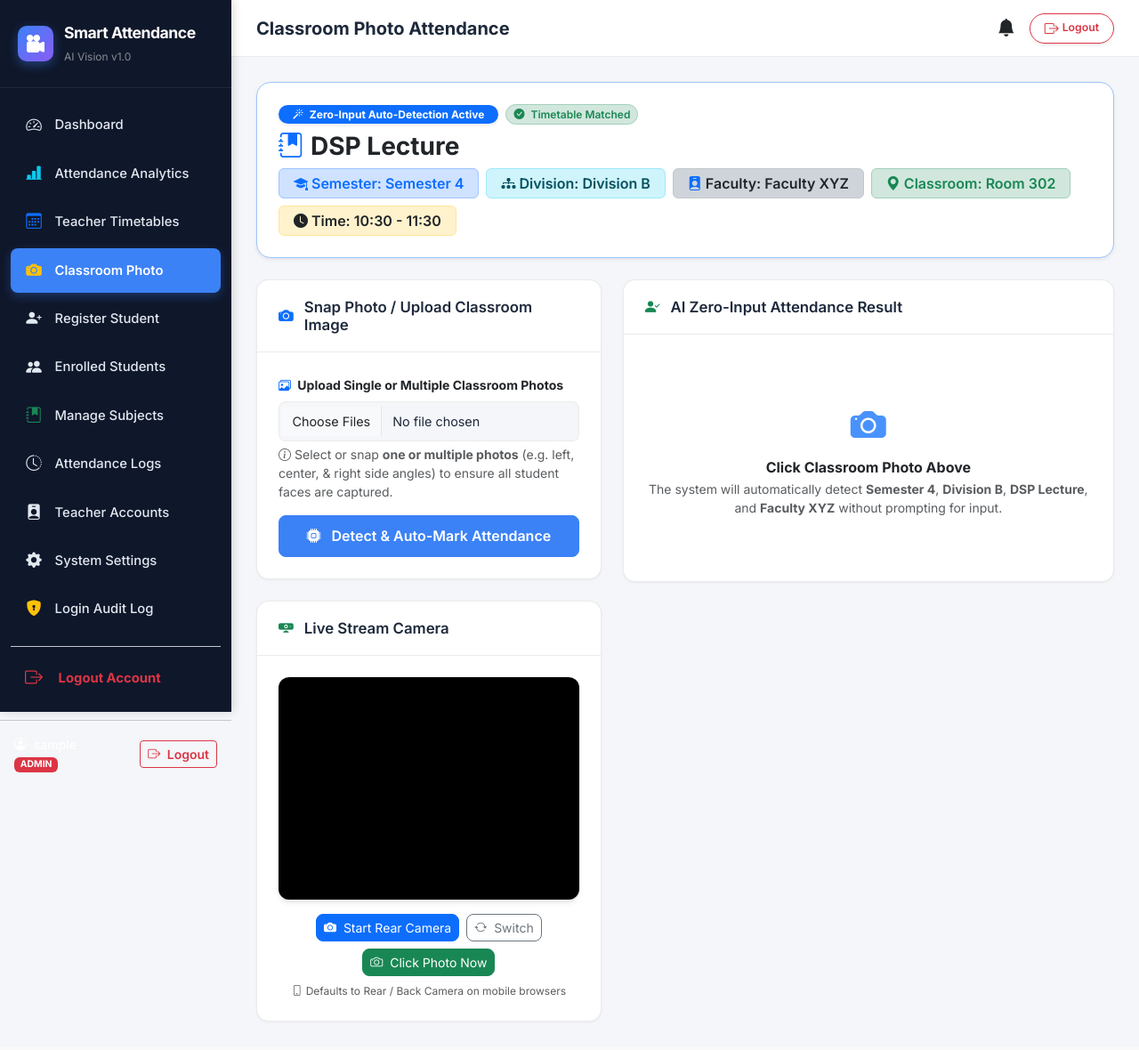
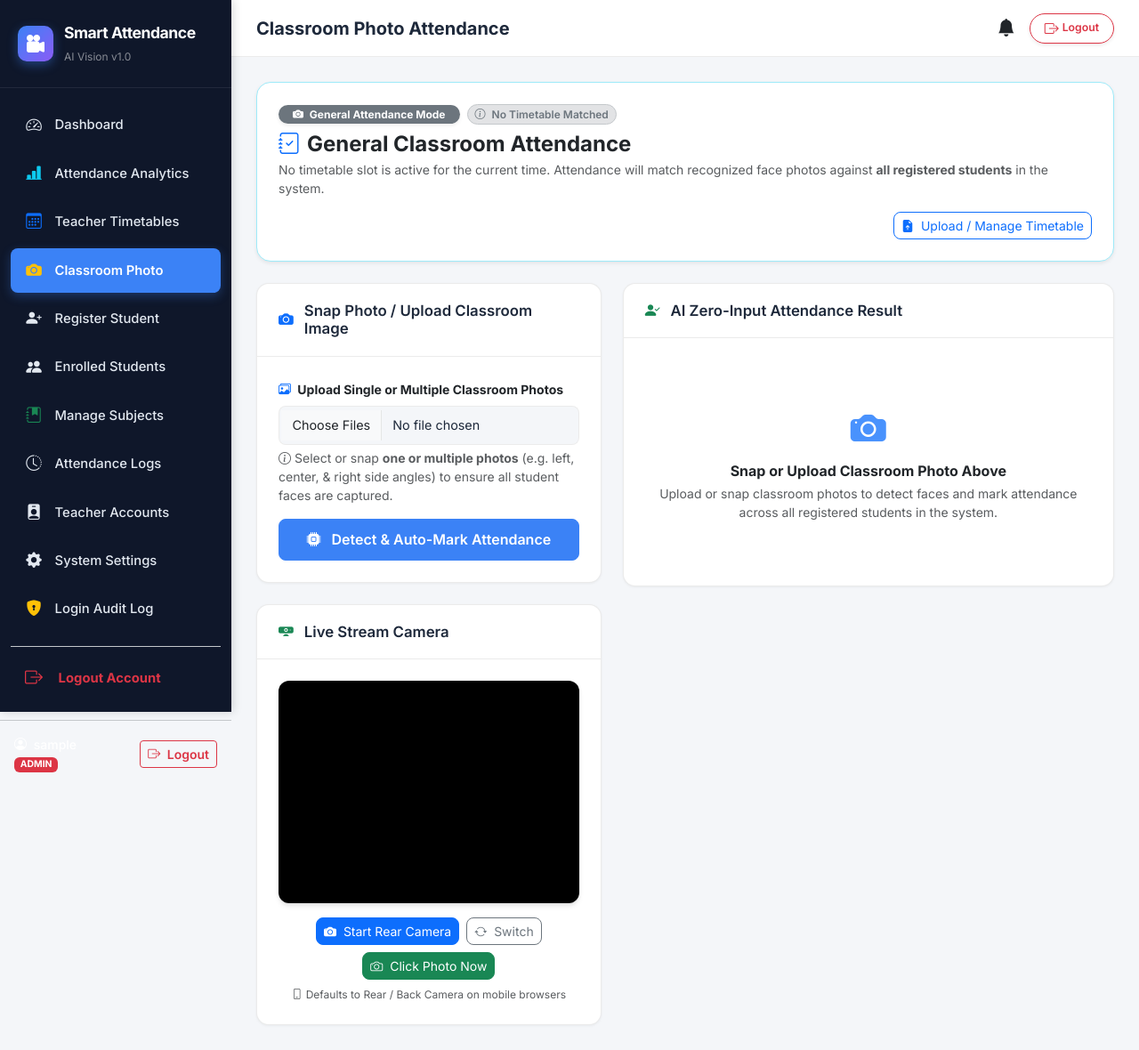
Before and after one commit to dp500518-alt/AI-attendance-, a Flask app: page /classroom in a window 1280 px wide. Shown: the whole page at 89% size. Before the commit the page ends 1149 px from the top, so only its background shows below. Run offline with Flask 3, Linux system fonts and the light colour scheme; the visitor is signed in with stand-in values (Sample User, id 1); data comes from the database, SQL or seed files in the repository; data that the repository does not hold is empty; some libraries are stand-ins or nearby versions.

Commit message:
fix: remove hardcoded fallback timetable data when no timetable is uploaded or matched

```diff
--- a/templates/classroom.html
+++ b/templates/classroom.html
@@ -4,7 +4,8 @@
 
 {% block content %}
 
-<!-- Zero-Input Live AI Context Banner (High-Contrast Light Mode Native) -->
+{% if active_slot %}
+<!-- Zero-Input Live AI Context Banner (Active Timetable Matched) -->
 <div class="card border border-primary-subtle shadow-sm rounded-4 mb-4 bg-white">
     <div class="card-body p-4">
         <div class="d-flex flex-wrap align-items-center justify-content-between gap-3">
@@ -18,28 +19,32 @@
                     </span>
                 </div>
                 <h3 class="fw-bold mb-2 text-dark">
-                    <i class="bi bi-journal-bookmark-fill text-primary me-2"></i>{% if active_slot %}{{ active_slot.subject_name }}{% else %}DSP Lecture{% endif %}
+                    <i class="bi bi-journal-bookmark-fill text-primary me-2"></i>{{ active_slot.subject_name }}
                 </h3>
                 <div class="d-flex flex-wrap align-items-center gap-2 mt-2">
                     <span class="badge bg-primary-subtle text-primary border border-primary-subtle px-3 py-2 fs-6 fw-semibold">
-                        <i class="bi bi-mortarboard-fill me-1"></i>Semester: {{ active_slot.semester if active_slot else 'Semester 4' }}
+                        <i class="bi bi-mortarboard-fill me-1"></i>Semester: {{ active_slot.semester }}
                     </span>
                     <span class="badge bg-info-subtle text-info-emphasis border border-info-subtle px-3 py-2 fs-6 fw-semibold">
-                        <i class="bi bi-diagram-3-fill me-1"></i>Division: {{ active_slot.division if active_slot else 'Division B' }}
+                        <i class="bi bi-diagram-3-fill me-1"></i>Division: {{ active_slot.division }}
                     </span>
                     <span class="badge bg-dark-subtle text-dark border border-secondary-subtle px-3 py-2 fs-6 fw-semibold">
-                        <i class="bi bi-person-badge-fill text-primary me-1"></i>Faculty: {{ active_slot.teacher_name or active_slot.teacher_username if active_slot else 'Faculty XYZ' }}
+                        <i class="bi bi-person-badge-fill text-primary me-1"></i>Faculty: {{ active_slot.teacher_name or active_slot.teacher_username }}
                     </span>
+                    {% if active_slot.room_number %}
                     <span class="badge bg-success-subtle text-success border border-success-subtle px-3 py-2 fs-6 fw-semibold">
-                        <i class="bi bi-geo-alt-fill me-1"></i>Classroom: {{ active_slot.room_number if active_slot and active_slot.room_number else 'Room 302' }}
+                        <i class="bi bi-geo-alt-fill me-1"></i>Classroom: {{ active_slot.room_number }}
                     </span>
+                    {% endif %}
+                    {% if active_slot.start_time %}
                     <span class="badge bg-warning-subtle text-dark border border-warning-subtle px-3 py-2 fs-6 fw-semibold">
-                        <i class="bi bi-clock-fill me-1"></i>Time: {{ active_slot.start_time if active_slot else '10:30' }} - {{ active_slot.end_time if active_slot else '11:30' }}
+                        <i class="bi bi-clock-fill me-1"></i>Time: {{ active_slot.start_time }} - {{ active_slot.end_time }}
                     </span>
+                    {% endif %}
                 </div>
             </div>
 
-            {% if all_slots %}
+            {% if all_slots and all_slots|length > 0 %}
             <div class="bg-light p-3 rounded-3 border border-secondary-subtle ms-auto" style="min-width: 250px;">
                 <label class="form-label text-dark small mb-1 fw-bold"><i class="bi bi-sliders me-1 text-primary"></i> Active Timetable Slot Context</label>
                 <select id="slotSelector" class="form-select form-select-sm border shadow-sm rounded-3 fw-medium text-dark" onchange="switchTimetableSlot(this.value)">
@@ -54,6 +59,36 @@
         </div>
     </div>
 </div>
+{% else %}
+<!-- General Attendance Mode Banner (When No Timetable Uploaded / Matched) -->
+<div class="card border border-info-subtle shadow-sm rounded-4 mb-4 bg-white">
+    <div class="card-body p-4">
+        <div class="d-flex flex-wrap align-items-center justify-content-between gap-3">
+            <div>
+                <div class="d-flex align-items-center gap-2 mb-2">
+                    <span class="badge bg-secondary text-white fw-bold px-3 py-1 rounded-pill shadow-sm">
+                        <i class="bi bi-camera-fill me-1"></i> General Attendance Mode
+                    </span>
+                    <span class="badge bg-secondary-subtle text-secondary border border-secondary-subtle px-2 py-1 rounded-pill fw-semibold small">
+                        <i class="bi bi-info-circle me-1"></i> No Timetable Matched
+                    </span>
+                </div>
+                <h4 class="fw-bold mb-1 text-dark">
+                    <i class="bi bi-journal-check text-primary me-2"></i>General Classroom Attendance
+                </h4>
+                <p class="text-muted small mb-0 mt-1">
+                    No timetable slot is active for the current time. Attendance will match recognized face photos against <strong>all registered students</strong> in the system.
+                </p>
+            </div>
+            <div class="d-flex flex-wrap gap-2 ms-auto">
+                <a href="{{ url_for('timetable_management') }}" class="btn btn-sm btn-outline-primary rounded-3">
+                    <i class="bi bi-file-earmark-arrow-up-fill me-1"></i> Upload / Manage Timetable
+                </a>
+            </div>
+        </div>
+    </div>
+</div>
+{% endif %}
 
 <div class="row g-4">
     <!-- Controls Panel: Upload or Webcam -->
@@ -203,8 +238,14 @@
                 {% else %}
                 <div class="text-center text-muted py-5">
                     <i class="bi bi-camera-fill fs-1 d-block mb-2 text-primary opacity-75"></i>
-                    <h6 class="fw-bold text-dark mb-1">Click Classroom Photo Above</h6>
-                    <p class="small text-muted mb-0">The system will automatically detect <strong>Semester 4</strong>, <strong>Division B</strong>, <strong>DSP Lecture</strong>, and <strong>Faculty XYZ</strong> without prompting for input.</p>
+                    <h6 class="fw-bold text-dark mb-1">Snap or Upload Classroom Photo Above</h6>
+                    <p class="small text-muted mb-0">
+                        {% if active_slot %}
+                        The system will automatically detect faces for <strong>{{ active_slot.subject_name }}</strong> ({{ active_slot.semester }}, {{ active_slot.division }}) without prompting for manual input.
+                        {% else %}
+                        Upload or snap classroom photos to detect faces and mark attendance across all registered students in the system.
+                        {% endif %}
+                    </p>
                 </div>
                 {% endif %}
             </div>
```
Also changed, not shown: attendance.py (+9 -6 lines).
